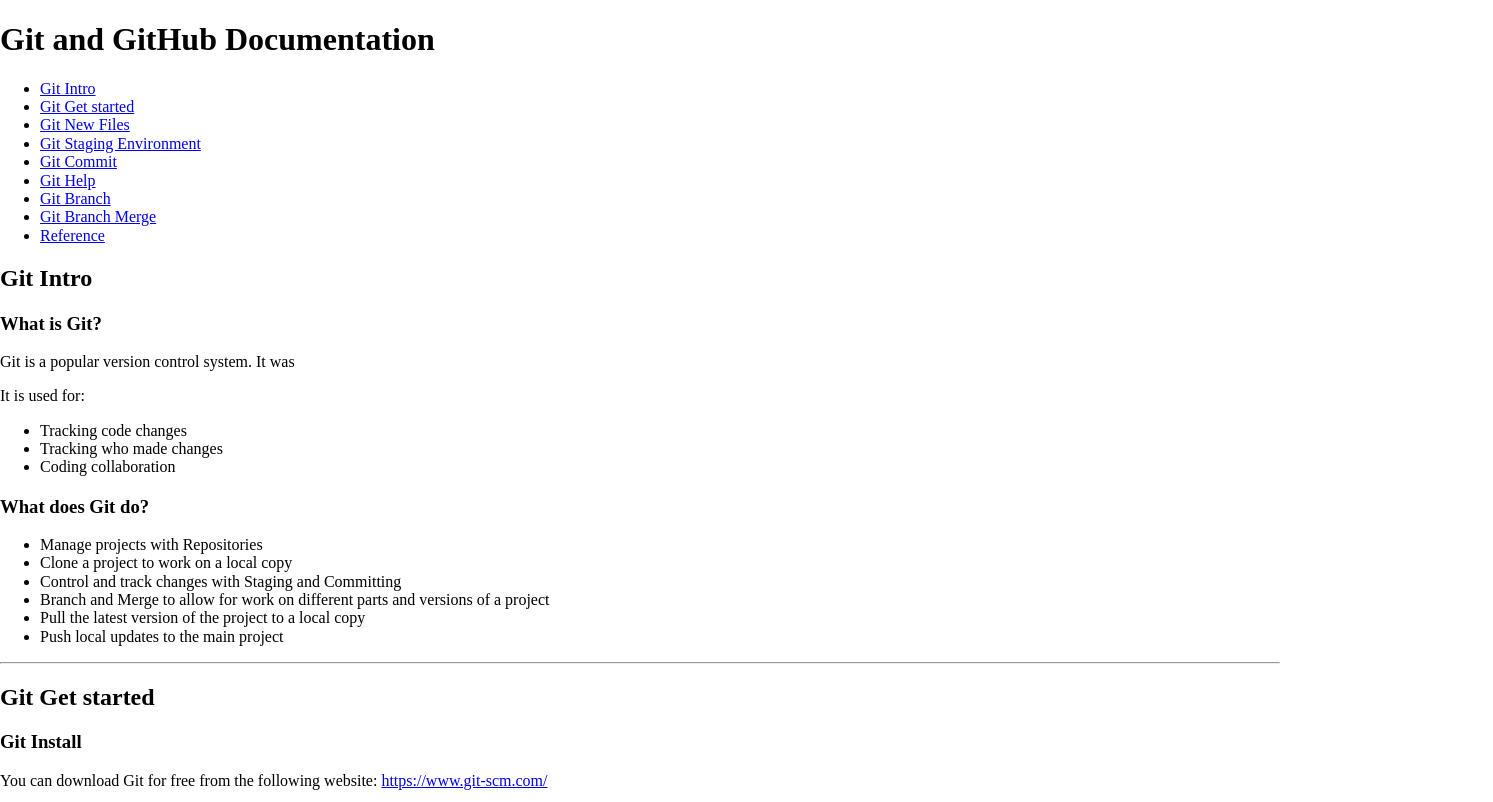
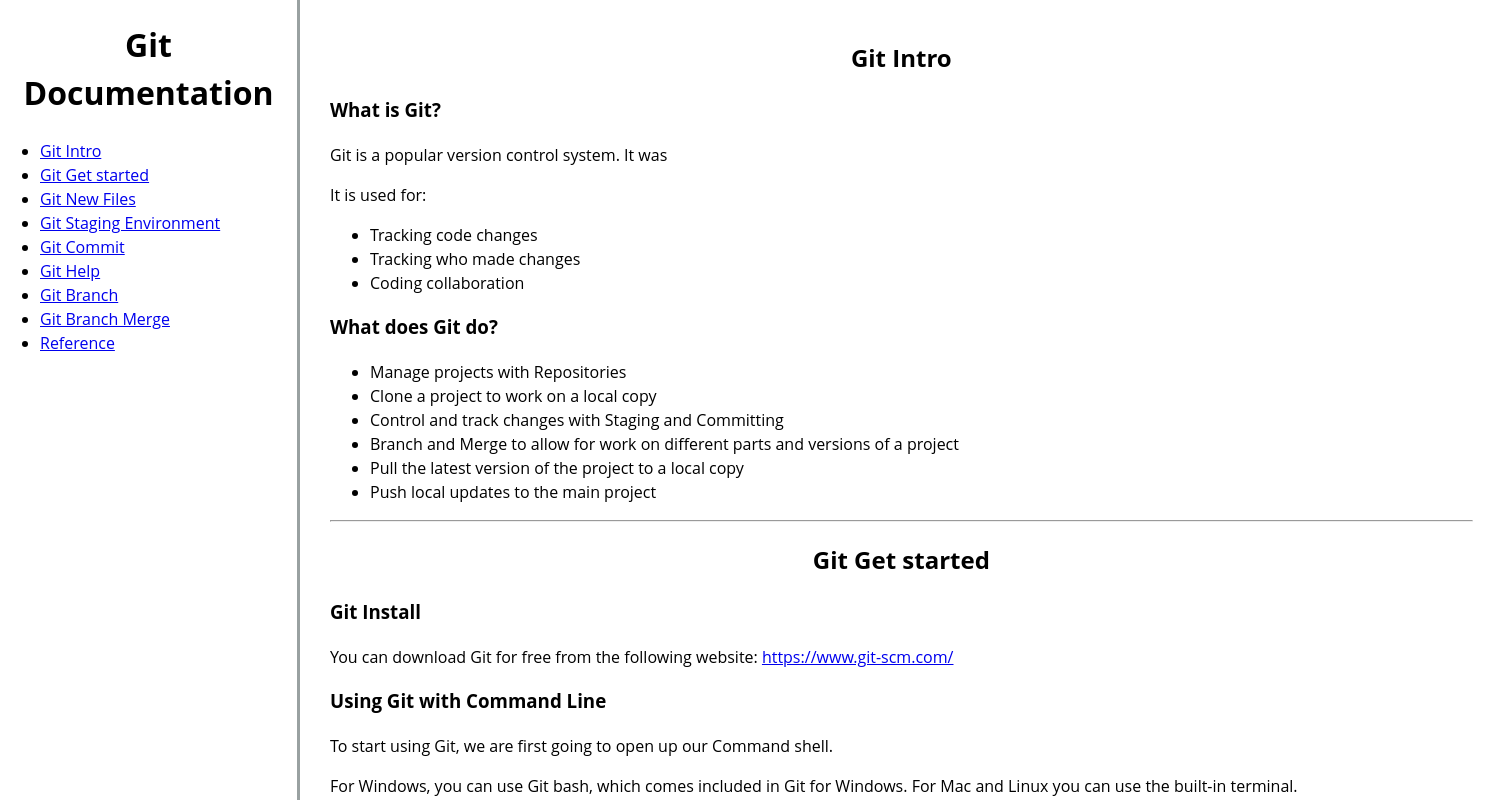
Before and after one commit to mordok22012/technical_documentation_page, a plain HTML site: page index.html in a window 1280 px wide. Shown: the top 802 px of the page, 1493 px wide, since content can reach past the window. Drawn offline with Linux system fonts and the light colour scheme.

Commit message:
trabando en css

```diff
--- a/css/styles.css
+++ b/css/styles.css
@@ -0,0 +1,44 @@
+* {
+  box-sizing: border-box;
+}
+
+html {
+  font-size: 10px;
+}
+
+body {
+  font-size: 1.6rem;
+  min-width: 290px;
+  position: relative;
+  display: grid;
+  grid-template-columns: 1px 3fr;
+  font-family: "Open Sans", Arial, sans-serif;
+  line-height: 1.5;
+}
+/* nav bar  */
+#navbar {
+  position: fixed;
+  min-width: 290px;
+  top: 0px;
+  left: 0px;
+  width: 300px;
+  height: 100%;
+  border-right: solid;
+  border-color: rgba(0, 22, 22, 0.4);
+}
+
+header {
+  color: black;
+  margin: 10px;
+  text-align: center;
+
+  font-weight: thin;
+}
+
+/*main doc*/
+#main-doc {
+  position: absolute;
+  margin-left: 310px;
+  padding: 20px;
+  margin-bottom: 110px;
+}
--- a/index.html
+++ b/index.html
@@ -11,7 +11,7 @@
   <body>
     <!--Side Nav-->
     <nav id="navbar">
-      <header><h1>Git and GitHub Documentation</h1></header>
+      <header><h1>Git Documentation</h1></header>
 
       <ul>
         <li><a href="#Git_Intro" class="nav-link">Git Intro</a></li>
@@ -33,7 +33,7 @@
         <li><a href="#Git_Branch" class="nav-link">Git Branch</a></li>
 
         <li>
-          <a href="Git_Branch_Merge" class="nav-link">Git Branch Merge</a>
+          <a href="#Git_Branch_Merge" class="nav-link">Git Branch Merge</a>
         </li>
 
         <li><a href="#Reference" class="nav-link">Reference</a></li>
@@ -1192,7 +1192,7 @@
       </section>
 
       <!--reference-->
-      <section class="main-section" id="#reference">
+      <section class="main-section" id="Reference">
         <header><h2>Reference</h2></header>
         <article>
           <ul>
```
